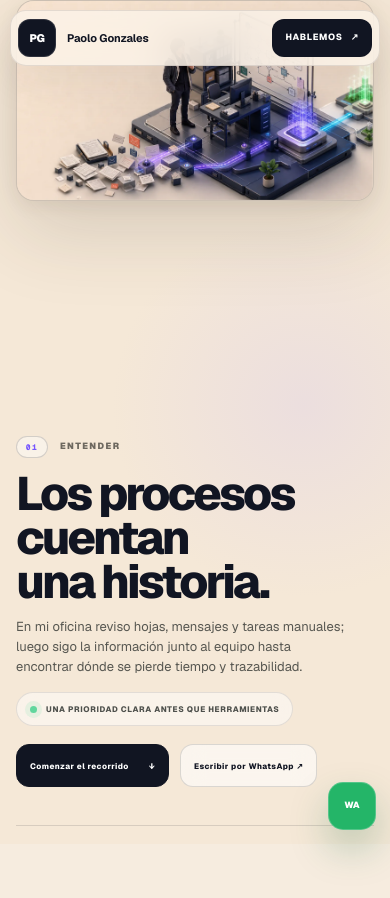
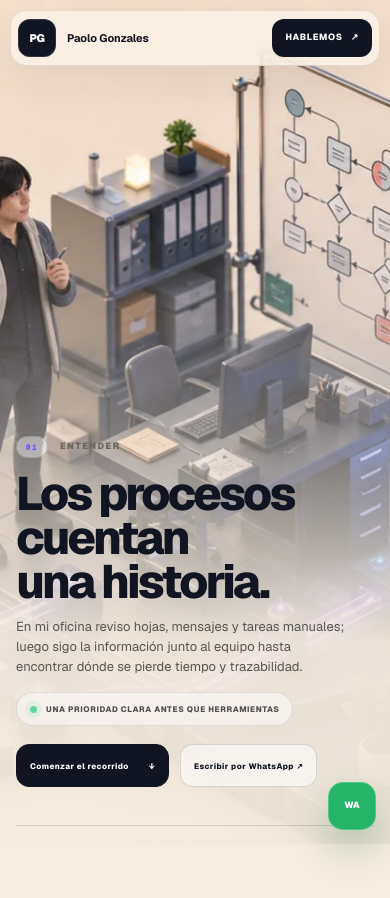
Before and after one commit to paolo-gonzalesmoya/paolo-gonzales-portafolio, a Next.js app: page / in a window 390 px wide. Shown: the top 898 px of the page. Built offline with nearby package versions, Linux system fonts and the light colour scheme.

Commit message:
Integrar escenas con movimiento sutil

```diff
--- a/app/globals.css
+++ b/app/globals.css
@@ -546,13 +546,13 @@ img { display: block; max-width: 100%; }
 .world-journey { height: var(--journey-height); background: var(--world-paper); }
 .world-stage { position: sticky; top: 0; height: 100svh; min-height: 680px; overflow: hidden; isolation: isolate; background: radial-gradient(circle at 78% 48%, rgba(202,187,248,.22), transparent 36%), #f5e8d7; }
 .world-visuals, .world-scene-image { position: absolute; inset: 0; }
-.world-visuals { z-index: 5; inset: auto 2.8vw auto 34.5vw; top: 50%; aspect-ratio: 16 / 9; overflow: hidden; border: 1px solid rgba(17,21,34,.12); border-radius: 28px; background: #e7d9c8; box-shadow: 0 30px 80px rgba(63,47,37,.16), 0 5px 18px rgba(63,47,37,.08); transform: translateY(-50%); }
+.world-visuals { z-index: 5; inset: auto; left: 50%; top: 50%; width: min(1600px, 100vw); aspect-ratio: 16 / 9; overflow: hidden; background: #e7d9c8; transform: translate(-50%, -50%); }
 .world-scene-image { transition: opacity .08s linear, transform .08s linear; will-change: opacity, transform; transform-origin: 68% 54%; }
 .world-scene-image img { width: 100%; height: 100%; object-fit: cover; }
-.world-light { display: none; }
-.world-grid { position: absolute; z-index: 4; inset: 0 64% 0 0; opacity: .14; pointer-events: none; background-image: linear-gradient(rgba(37,42,57,.055) 1px, transparent 1px), linear-gradient(90deg, rgba(37,42,57,.055) 1px, transparent 1px); background-size: 72px 72px; mask-image: linear-gradient(90deg, black, transparent 94%); }
-.world-copy-stack { position: absolute; z-index: 30; inset: 0 auto 0 clamp(38px, 4.8vw, 92px); width: min(470px, 26.5vw); margin: 0; pointer-events: none; }
-.world-scene-copy { position: absolute; top: auto; bottom: 8vh; left: 0; width: 100%; pointer-events: none; transition: opacity .08s linear, transform .08s linear; }
+.world-light { position: absolute; z-index: 15; inset: 0; background: linear-gradient(90deg, rgba(247,237,224,.94) 0%, rgba(247,237,224,.78) 15%, rgba(247,237,224,.34) 29%, rgba(247,237,224,0) 46%); pointer-events: none; }
+.world-grid { position: absolute; z-index: 16; inset: 0 58% 0 0; opacity: .13; pointer-events: none; background-image: linear-gradient(rgba(37,42,57,.055) 1px, transparent 1px), linear-gradient(90deg, rgba(37,42,57,.055) 1px, transparent 1px); background-size: 72px 72px; mask-image: linear-gradient(90deg, black, transparent 94%); }
+.world-copy-stack { position: absolute; z-index: 30; inset: 0; width: min(1600px, 92vw); margin: 0 auto; pointer-events: none; }
+.world-scene-copy { position: absolute; top: auto; bottom: 8vh; left: 0; width: min(470px, 31vw); pointer-events: none; transition: opacity .08s linear, transform .08s linear; }
 .world-scene-copy[aria-hidden="false"] { pointer-events: auto; }
 .world-copy-image { display: none; }
 .world-kicker { display: flex; align-items: center; gap: 12px; color: #6d685f; font-size: 9px; font-weight: 820; letter-spacing: .16em; text-transform: uppercase; }
@@ -688,10 +688,11 @@ img { display: block; max-width: 100%; }
 @media (max-width: 980px) {
   .world-header { grid-template-columns: 1fr auto; }
   .world-header nav { display: none; }
-  .world-visuals { inset: auto 24px auto 41%; top: 50%; border-radius: 22px; transform: translateY(-50%); }
-  .world-copy-stack { left: 24px; width: 34%; }
-  .world-scene-copy { width: 100%; }
+  .world-visuals { inset: auto; left: 50%; top: 50%; width: 100vw; aspect-ratio: 16 / 9; border-radius: 0; transform: translate(-50%, -50%); }
+  .world-copy-stack { inset: 0; width: calc(100% - 48px); margin: 0 auto; }
+  .world-scene-copy { width: min(480px, 55vw); }
   .world-scene-copy h1 { font-size: clamp(38px, 5.4vw, 54px); }
+  .world-light { display: block; background: linear-gradient(90deg, rgba(247,237,224,.94), rgba(247,237,224,.7) 34%, rgba(247,237,224,.08) 68%); }
   .world-heading, .world-reel-grid, .world-profile-grid, .world-courses-grid, .world-contact-grid { grid-template-columns: 1fr; gap: 48px; }
   .world-heading>span { max-width: 600px; }
   .world-case, .world-case:nth-child(even) { grid-template-columns: 1fr; }
@@ -709,10 +710,11 @@ img { display: block; max-width: 100%; }
   .world-brand small { display: none; }
   .world-header-cta { gap: 8px; padding: 12px 13px; }
   .world-stage { min-height: 620px; }
-  .world-visuals { inset: 76px 16px auto; top: auto; aspect-ratio: 16 / 9; border-radius: 18px; transform: none; }
+  .world-visuals { inset: 0; width: auto; aspect-ratio: auto; transform: none; }
   .world-scene-image img { object-position: 61% center; }
+  .world-light { display: block; background: linear-gradient(180deg, rgba(247,237,224,.02) 18%, rgba(247,237,224,.46) 52%, rgba(247,237,224,.94) 76%); }
   .world-grid { display: none; }
-  .world-copy-stack { inset: 0 16px; width: auto; }
+  .world-copy-stack { inset: 0; width: calc(100% - 32px); margin: 0 auto; }
   .world-scene-copy { top: auto; left: 0; bottom: 57px; width: 100%; }
   .world-scene-copy h1 { margin: 14px 0 13px; font-size: clamp(43px, 12vw, 62px); }
   .world-scene-copy>p { max-width: 92%; font-size: 13px; line-height: 1.55; }
--- a/app/page.tsx
+++ b/app/page.tsx
@@ -181,15 +181,21 @@ export default function Home() {
               const isCurrent = index === sceneIndex;
               const isNext = index === nextSceneIndex && nextSceneIndex !== sceneIndex;
               const opacity = isCurrent ? 1 : isNext ? sceneBlend : 0;
+              const direction = index % 2 === 0 ? 1 : -1;
               const scale = isCurrent
-                ? 1 + sceneBlend * 0.025
+                ? 1 + sceneBlend * 0.016
                 : isNext
-                  ? 1.035 - sceneBlend * 0.035
-                  : 1.04;
+                  ? 1.018 - sceneBlend * 0.018
+                  : 1.018;
+              const pan = isCurrent
+                ? sceneBlend * -1.05 * direction
+                : isNext
+                  ? (1 - sceneBlend) * 1.05 * direction
+                  : 0;
               const drift = isCurrent
-                ? sceneBlend * -1.3
+                ? sceneBlend * -0.45
                 : isNext
-                  ? (1 - sceneBlend) * 1.3
+                  ? (1 - sceneBlend) * 0.45
                   : 0;
 
               return (
@@ -198,7 +204,7 @@ export default function Home() {
                   key={scene.number}
                   style={{
                     opacity,
-                    transform: `scale(${scale}) translate3d(0, ${drift}%, 0)`,
+                    transform: `translate3d(${pan}%, ${drift}%, 0) scale(${scale})`,
                     zIndex: isNext ? 2 : isCurrent ? 1 : 0,
                   }}
                 >
```
